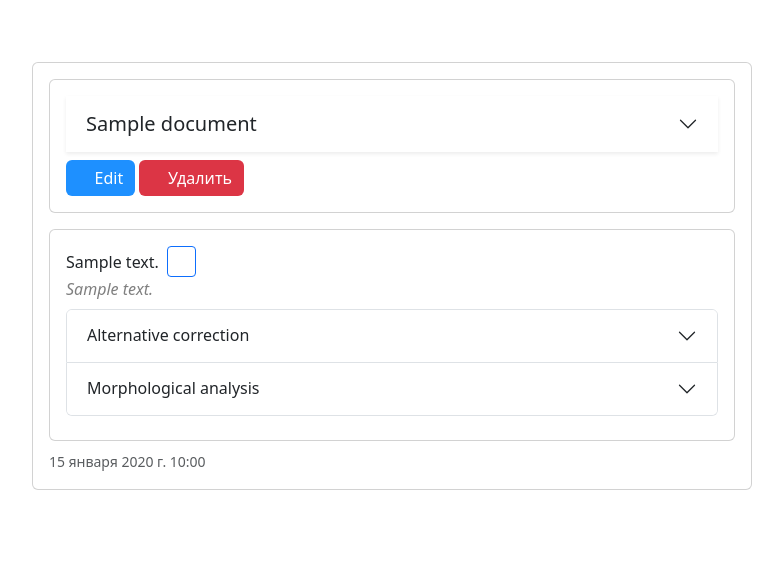
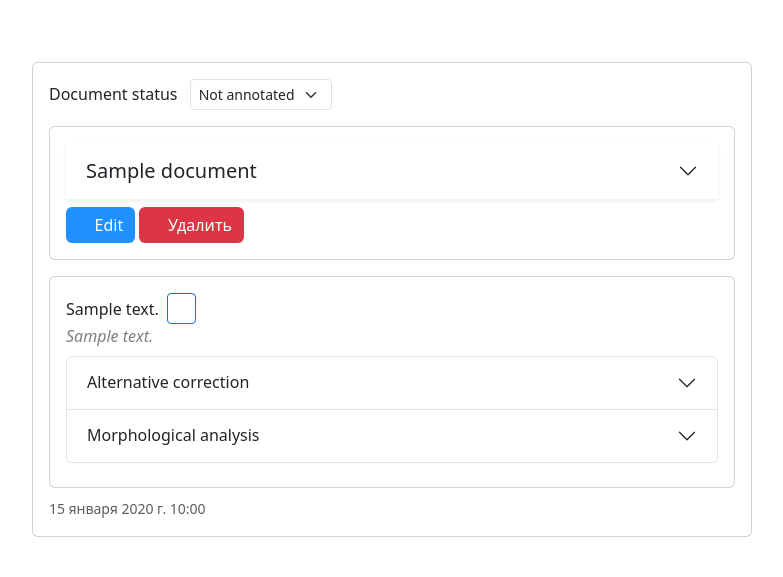
Before and after one commit to shar3nda/rlc_new, a Django app: page /corpus/annotate/1/ in a window 1280 px wide. Shown: the part 56-633 px from the top of the page, without its empty margins (62-845 px from the left). Run offline with Django 4.2, Linux system fonts and the light colour scheme; a user stored in the database is signed in; tables that the repository leaves empty hold one stand-in row (values such as "Sample post"); data that the repository does not hold is empty; parts of the project's set-up code (start-up, migrations or seed data) failed here and were passed over; some libraries are stand-ins or nearby versions; some web fonts are replaced.

Commit message:
fix display of document status

```diff
--- a/templates/annotate.html
+++ b/templates/annotate.html
@@ -9,7 +9,7 @@
       <div class="col-md-8">
         <div class="card mb-3">
           <div class="card-body">
-            {% if can_change_document %}
+            {% if perms.corpus.change_document %}
               <div class="d-flex justify-content-between align-items-center mb-3">
                 <div class="form-group mb-0">
                   <label for="document-status" class="me-2">{% trans "Document status" %}</label>
```
